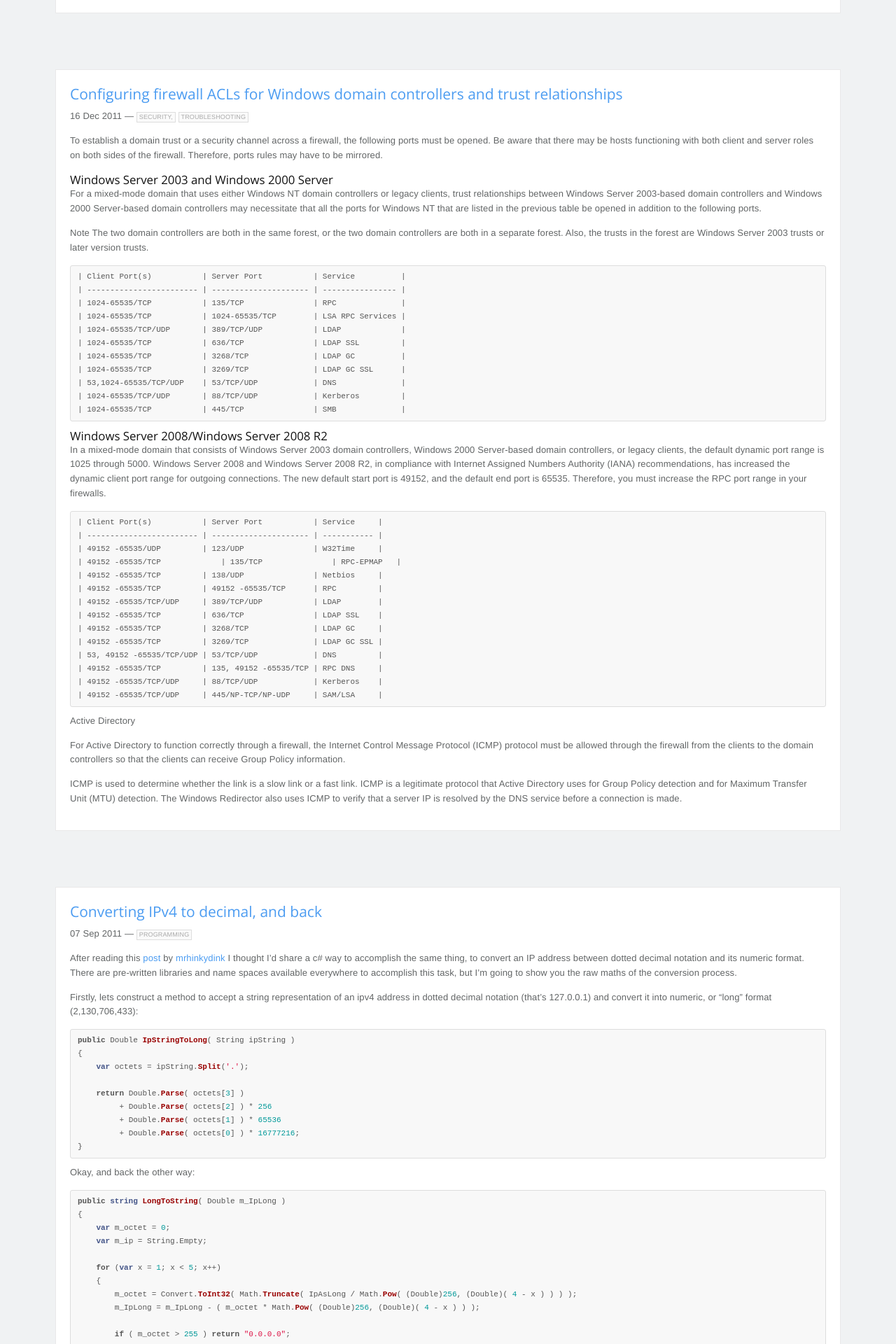
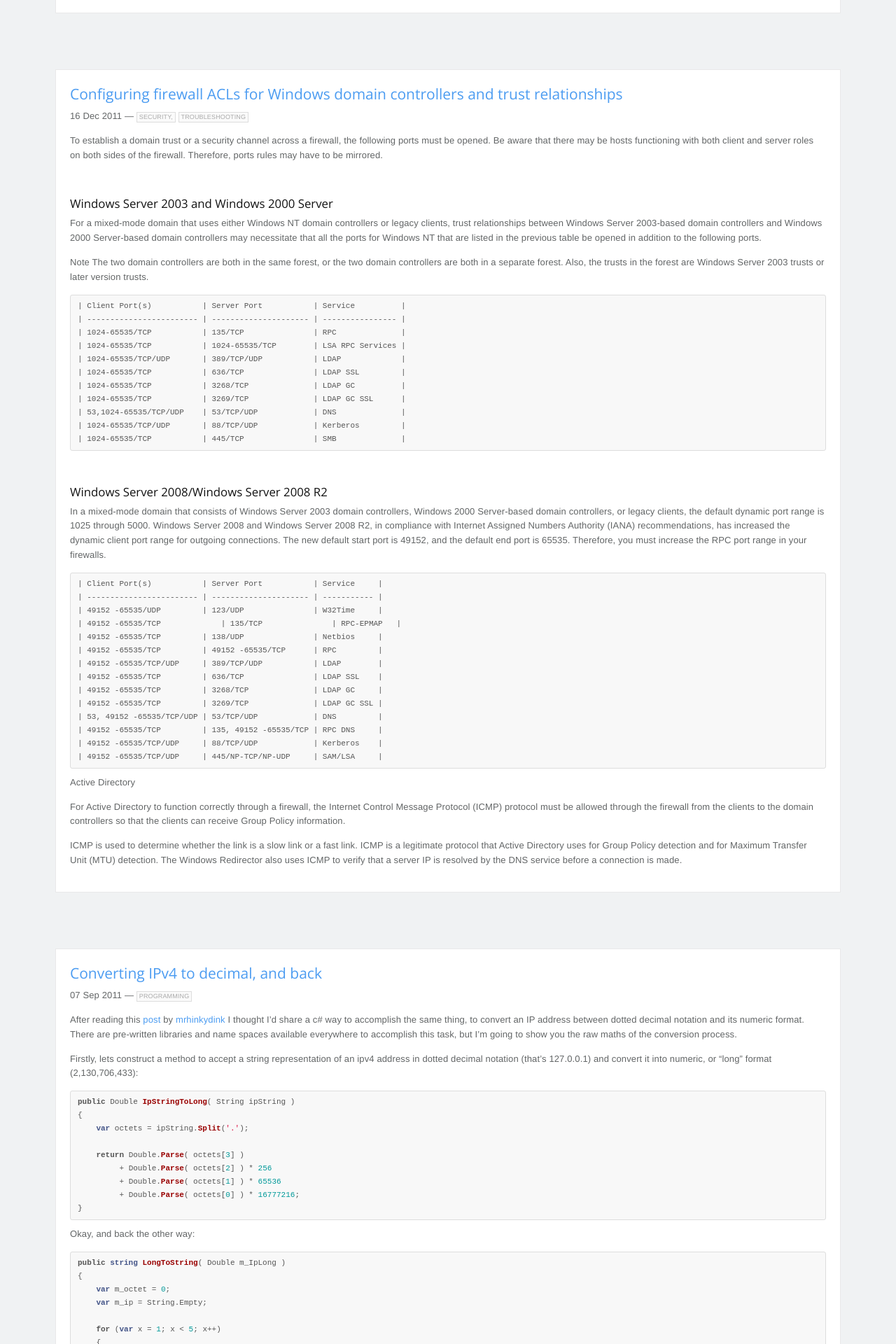
Before and after one commit to pingfu/pingfu.github.io, a Jekyll site: the page built from blog.html, in a window 1280 px wide. Shown: the part 788-2708 px from the top of the page at 70% size. Built offline with Jekyll 4.4.1, drawn with Linux system fonts in a browser that asks for light colours; nearby versions of some CDN libraries; Markdown is read by kramdown in place of the engine named in the settings.

Commit message:
adjusted h3 css

```diff
--- a/css/main.css
+++ b/css/main.css
@@ -149,6 +149,10 @@
   font-family: "Open Sans";
   font-size: 21px;
   line-height: 1.35em;
+  margin: 48px 0 8px;
+}
+
+#wrapper h3 {
   margin: 48px 0 8px;
 }
 
```
